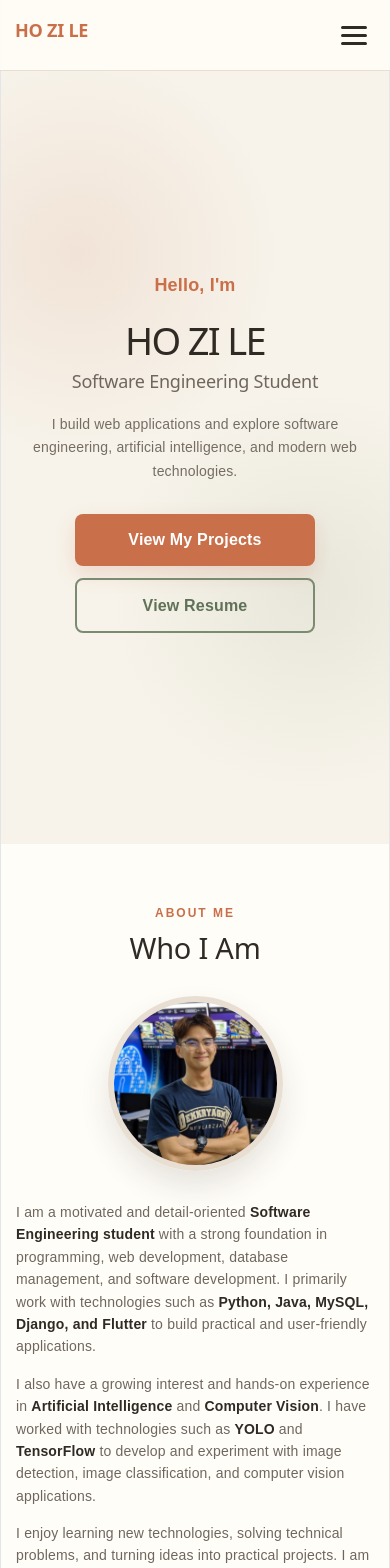
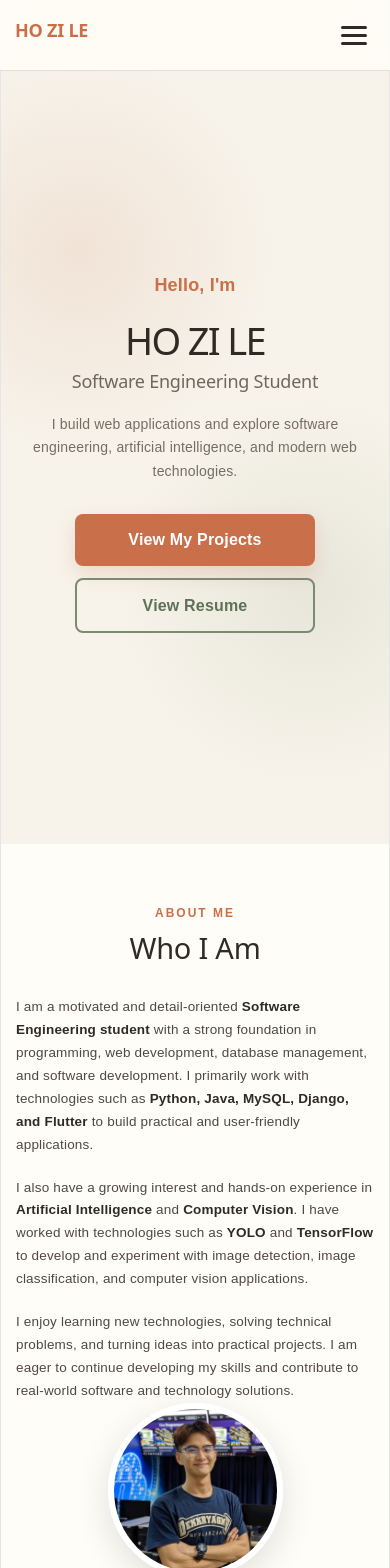
Before and after one commit to Ahle0715/Resume, a React (Vite) app in the folder resume-website/: page / in a window 390 px wide. Shown: the top 1568 px of the page. Built offline with nearby package versions, Linux system fonts and the light colour scheme.

Commit message:
modify on the css of the profile image to move it center and above the description

```diff
--- a/resume-website/src/App.css
+++ b/resume-website/src/App.css
@@ -85,6 +85,58 @@ img {
 .nav-links a:hover {
   color: #c96f4a;
   transform: translateY(-2px);
+}
+
+
+/* =========================================================
+   HAMBURGER
+========================================================= */
+
+.hamburger {
+  display: none;
+
+  flex-direction: column;
+  justify-content: center;
+  align-items: center;
+
+  gap: 5px;
+
+  width: 42px;
+  height: 42px;
+
+  padding: 8px;
+
+  background: none;
+  border: none;
+
+  cursor: pointer;
+}
+
+.hamburger span {
+  display: block;
+
+  width: 100%;
+  height: 3px;
+
+  background: #2f2a24;
+
+  border-radius: 3px;
+
+  transition:
+    transform 0.3s ease,
+    opacity 0.3s ease;
+}
+
+.hamburger.active span:nth-child(1) {
+  transform: translateY(8px) rotate(45deg);
+}
+
+.hamburger.active span:nth-child(2) {
+  opacity: 0;
+}
+
+.hamburger.active span:nth-child(3) {
+  transform: translateY(-8px) rotate(-45deg);
 }
 
 
@@ -232,6 +284,7 @@ img {
 .container {
   width: 100%;
   max-width: 1100px;
+
   margin: 0 auto;
 }
 
@@ -264,73 +317,92 @@ img {
 
 .about-content {
   display: flex;
+
+  flex-direction: column;
+
   align-items: center;
-  justify-content: space-between;
-
-  gap: 70px;
-
-  margin-top: 45px;
-}
-
-.about-info {
-  flex: 1;
-  min-width: 0;
-  max-width: 680px;
-}
-
-.about-info h3 {
-  font-size: clamp(24px, 4vw, 30px);
-
-  line-height: 1.3;
-
-  margin-bottom: 20px;
-
-  color: #2f2a24;
-}
-
-.about-info h3 span {
-  color: #c96f4a;
-}
-
-.about-intro {
-  font-size: clamp(17px, 2.5vw, 20px);
-
-  line-height: 1.7;
-
-  margin-bottom: 18px;
+
+  width: 100%;
+
+  gap: 0;
+}
+
+
+/* =========================================================
+   PROFILE IMAGE
+========================================================= */
+
+.about-image {
+  display: flex;
+
+  justify-content: center;
+  align-items: center;
+
+  width: 100%;
+
+  margin-bottom: 40px;
+}
+
+.about-image img {
+  display: block;
+
+  width: 220px;
+  height: 220px;
+
+  object-fit: cover;
+
+  border-radius: 50%;
+
+  border: 4px solid #ffffff;
+
+  box-shadow:
+    0 10px 35px rgba(0, 0, 0, 0.12);
+
+  transition:
+    transform 0.35s ease,
+    box-shadow 0.35s ease;
+}
+
+.about-image img:hover {
+  transform: scale(1.05);
+
+  box-shadow:
+    0 15px 45px rgba(0, 0, 0, 0.16);
+}
+
+
+/* =========================================================
+   ABOUT DESCRIPTION
+========================================================= */
+
+.about-text-container {
+  width: 100%;
+
+  max-width: 850px;
+
+  margin: 0 auto;
+}
+
+.about-text {
+  margin: 0 0 20px;
+
+  font-size: 1rem;
+
+  line-height: 1.8;
+
+  text-align: left;
 
   color: #4f4840;
 }
 
-.about-text {
-  color: #6f675e;
-
-  margin-bottom: 15px;
-
-  text-align: justify;
+.about-text:last-child {
+  margin-bottom: 0;
 }
 
 .about-text strong {
   font-weight: 700;
+
   color: #2f2a24;
-}
-
-.about-image {
-  flex-shrink: 0;
-}
-
-.about-image img {
-  width: 280px;
-  height: 280px;
-
-  object-fit: cover;
-
-  border-radius: 50%;
-
-  border: 8px solid #e8dfd2;
-
-  box-shadow:
-    0 15px 30px rgba(47, 42, 36, 0.12);
 }
 
 
@@ -350,6 +422,7 @@ img {
 
 .about-fact {
   display: flex;
+
   align-items: center;
 
   gap: 12px;
@@ -363,6 +436,7 @@ img {
 
 .about-fact > span {
   flex-shrink: 0;
+
   font-size: 24px;
 }
 
@@ -449,6 +523,7 @@ img {
 
 .achievement-card {
   display: flex;
+
   align-items: center;
 
   gap: 25px;
@@ -482,6 +557,7 @@ img {
   height: 120px;
 
   display: flex;
+
   align-items: center;
   justify-content: center;
 
@@ -501,6 +577,7 @@ img {
 
 .achievement-content {
   flex: 1;
+
   min-width: 0;
 }
 
@@ -510,6 +587,7 @@ img {
   color: #c96f4a;
 
   font-size: 14px;
+
   font-weight: 700;
 }
 
@@ -549,6 +627,7 @@ img {
   color: #c96f4a;
 
   font-size: 13px;
+
   font-weight: 600;
 
   transition:
@@ -645,6 +724,7 @@ img {
   border-radius: 16px;
 
   backface-visibility: hidden;
+
   -webkit-backface-visibility: hidden;
 
   overflow: hidden;
@@ -672,6 +752,7 @@ img {
   transform: rotateY(180deg);
 
   overflow-y: auto;
+
   overflow-x: hidden;
 }
 
@@ -687,6 +768,7 @@ img {
   color: #2f2a24;
 
   font-size: 21px;
+
   font-weight: 700;
 
   line-height: 1.35;
@@ -703,6 +785,7 @@ img {
   color: #c96f4a;
 
   font-size: 14px;
+
   font-weight: 600;
 }
 
@@ -740,6 +823,7 @@ img {
   color: #c96f4a;
 
   font-size: 12px;
+
   font-weight: 700;
 
   letter-spacing: 0.8px;
@@ -809,6 +893,7 @@ img {
   border-radius: 6px;
 
   font-size: 12px;
+
   font-weight: 600;
 
   line-height: 1;
@@ -824,9 +909,6 @@ img {
   transform: translateY(-2px);
 }
 
-
-/* Back card technology tags */
-
 .project-card-back .project-tech {
   gap: 6px;
 }
@@ -913,11 +995,6 @@ img {
   background: #fffdf8;
 }
 
-
-/* =========================================================
-   CONTACT HEADER
-========================================================= */
-
 .contact-header {
   margin-bottom: 50px;
 }
@@ -992,6 +1069,7 @@ img {
   color: #c96f4a;
 
   font-size: 12px;
+
   font-weight: 700;
 
   letter-spacing: 0.8px;
@@ -1005,6 +1083,7 @@ img {
   color: #2f2a24;
 
   font-size: 15px;
+
   font-weight: 500;
 
   overflow-wrap: anywhere;
@@ -1073,6 +1152,7 @@ img {
   border-radius: 8px;
 
   font-size: 13px;
+
   font-weight: 600;
 
   transition:
@@ -1181,44 +1261,7 @@ img {
   }
 }
 
-/* Hamburger button */
-.hamburger {
-  display: none;
-  flex-direction: column;
-  justify-content: center;
-  gap: 5px;
-
-  width: 42px;
-  height: 42px;
-
-  background: none;
-  border: none;
-  cursor: pointer;
-  padding: 8px;
-}
-
-.hamburger span {
-  display: block;
-  width: 100%;
-  height: 3px;
-
-  background: #2f2a24;
-  border-radius: 3px;
-
-  transition: all 0.3s ease;
-}
-
-.hamburger.active span:nth-child(1) {
-  transform: translateY(8px) rotate(45deg);
-}
-
-.hamburger.active span:nth-child(2) {
-  opacity: 0;
-}
-
-.hamburger.active span:nth-child(3) {
-  transform: translateY(-8px) rotate(-45deg);
-}
+
 /* =========================================================
    TABLET
    1000px and below
@@ -1226,25 +1269,10 @@ img {
 
 @media (max-width: 1000px) {
 
-  /* General */
-
   .section {
     padding: 85px 24px;
   }
 
-
-  /* About */
-
-  .about-content {
-    gap: 45px;
-  }
-
-  .about-image img {
-    width: 240px;
-    height: 240px;
-  }
-
-
   /* Projects */
 
   .projects-grid {
@@ -1255,7 +1283,6 @@ img {
     height: 450px;
   }
 
-
   /* Contact */
 
   .contact-content {
@@ -1276,9 +1303,6 @@ img {
 @media (max-width: 800px) {
 
   /* Navbar */
-  .navbar {
-    position: fixed;
-  }
 
   .nav-container {
     position: relative;
@@ -1292,19 +1316,26 @@ img {
     display: none;
 
     position: absolute;
+
     top: calc(100% + 10px);
+
     left: 0;
     right: 0;
 
     flex-direction: column;
+
     align-items: center;
 
     padding: 20px;
 
     background: rgba(255, 253, 248, 0.98);
+
+    border: 1px solid #e8dfd2;
+
     border-radius: 12px;
 
-    box-shadow: 0 8px 25px rgba(0, 0, 0, 0.08);
+    box-shadow:
+      0 8px 25px rgba(0, 0, 0, 0.08);
 
     gap: 18px;
   }
@@ -1315,10 +1346,11 @@ img {
 
   .nav-links a {
     width: 100%;
+
     text-align: center;
+
     padding: 8px 0;
   }
-
 
 
   /* Hero */
@@ -1331,24 +1363,32 @@ img {
   /* About */
 
   .about-content {
-    flex-direction: column-reverse;
+    flex-direction: column;
+
+    gap: 0;
 
     text-align: center;
-
-    gap: 35px;
-  }
-
-  .about-info {
-    max-width: 700px;
+  }
+
+  .about-image {
+    margin-bottom: 30px;
+  }
+
+  .about-image img {
+    width: 210px;
+    height: 210px;
+  }
+
+  .about-text-container {
+    max-width: 100%;
   }
 
   .about-text {
+    font-size: 0.95rem;
+
+    line-height: 1.75;
+
     text-align: left;
-  }
-
-  .about-image img {
-    width: 230px;
-    height: 230px;
   }
 
 
@@ -1403,10 +1443,6 @@ img {
     font-size: 20px;
   }
 
-  .nav-links {
-    display: none;
-  }
-
 
   /* Hero */
 
@@ -1474,7 +1510,11 @@ img {
   .about-content {
     margin-top: 30px;
 
-    gap: 30px;
+    gap: 0;
+  }
+
+  .about-image {
+    margin-bottom: 25px;
   }
 
   .about-image img {
@@ -1484,17 +1524,11 @@ img {
     border-width: 6px;
   }
 
-  .about-info h3 {
-    font-size: 25px;
-  }
-
-  .about-intro {
-    font-size: 17px;
-  }
-
   .about-text {
     font-size: 14px;
 
+    line-height: 1.7;
+
     text-align: left;
   }
 
@@ -1535,23 +1569,29 @@ img {
     margin-top: 30px;
   }
 
-
-
   .achievement-card {
     flex-direction: column;
+
     align-items: stretch;
+
     gap: 20px;
+
     margin: 0;
+
     padding: 20px;
+
     border-radius: 14px;
   }
 
   .achievement-logo {
     width: 100%;
+
     height: 180px;
+
     padding: 20px;
 
     display: flex;
+
     align-items: center;
     justify-content: center;
 
@@ -1698,6 +1738,7 @@ img {
 
   .hero {
     padding-left: 15px;
+
     padding-right: 15px;
   }
 
@@ -1733,15 +1774,12 @@ img {
 
   .about-image img {
     width: 175px;
+
     height: 175px;
   }
 
-  .about-info h3 {
-    font-size: 23px;
-  }
-
-  .about-intro {
-    font-size: 16px;
+  .about-text {
+    font-size: 13.5px;
   }
 
 
@@ -1760,10 +1798,11 @@ img {
 
   .achievement-logo {
     width: 100%;
+
     height: 160px;
+
     padding: 15px;
   }
-
 
 
   /* Projects */
@@ -1857,12 +1896,6 @@ img {
    TOUCH DEVICES
 ========================================================= */
 
-/*
-   Hover effects can feel strange on phones/tablets.
-   Only enable the hover transformations when the device
-   actually supports hover.
-*/
-
 @media (hover: hover) and (pointer: fine) {
 
   .nav-links a:hover {
@@ -1887,6 +1920,10 @@ img {
 
   .project-card:hover .project-card-inner {
     transform: rotateY(180deg);
+  }
+
+  .about-image img:hover {
+    transform: scale(1.05);
   }
 }
 
@@ -1910,7 +1947,8 @@ img {
   .project-tech span,
   .contact-item a,
   .resume-btn,
-  .animated-section {
+  .animated-section,
+  .about-image img {
     transition: none;
   }
 
@@ -1932,28 +1970,11 @@ img {
     transform: none;
   }
 
-  .project-card:hover {
+  .project-card:hover,
+  .skill-card:hover,
+  .achievement-card:hover,
+  .btn:hover,
+  .about-image img:hover {
     transform: none;
   }
 }
-
-
-/* =========================================================
-   SCROLL ANIMATION
-========================================================= */
-
-.animated-section {
-  opacity: 0;
-
-  transform: translateY(50px);
-
-  transition:
-    opacity 0.8s ease,
-    transform 0.8s ease;
-}
-
-.animated-section.visible {
-  opacity: 1;
-
-  transform: translateY(0);
-}
```
